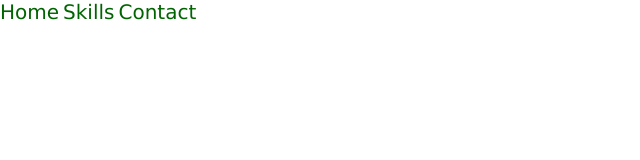
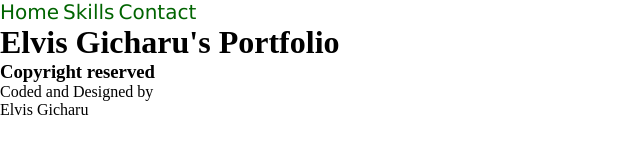
Before and after one commit to ElvisGicharu/phase-0-project, a plain HTML site: page index.html in a window 1280 px wide. Shown: the whole page, without its empty margins (0-640 px from the left). Drawn offline with Linux system fonts and the light colour scheme.

Commit message:
footer added

```diff
--- a/index.html
+++ b/index.html
@@ -5,7 +5,7 @@
     <meta http-equiv="X-UA-Compatible" content="IE=edge">
     <meta name="viewport" content="width=device-width, initial-scale=1.0">
     <link rel="stylesheet" href="./main.css">
-    <title>Document</title>
+    <title>Elvis Gicharu's Portfolio</title>
 </head>
 <body>
     <nav>
@@ -17,6 +17,13 @@
 
     </nav>
 
+    <div class="background image"></div>
+    <h1>Elvis Gicharu's Portfolio</h1>
 
+
+    <footer>
+        <h3>Copyright reserved</h3>
+        <p>Coded and Designed by <br> Elvis Gicharu</p>
+    </footer>
 </body>
 </html>
```
